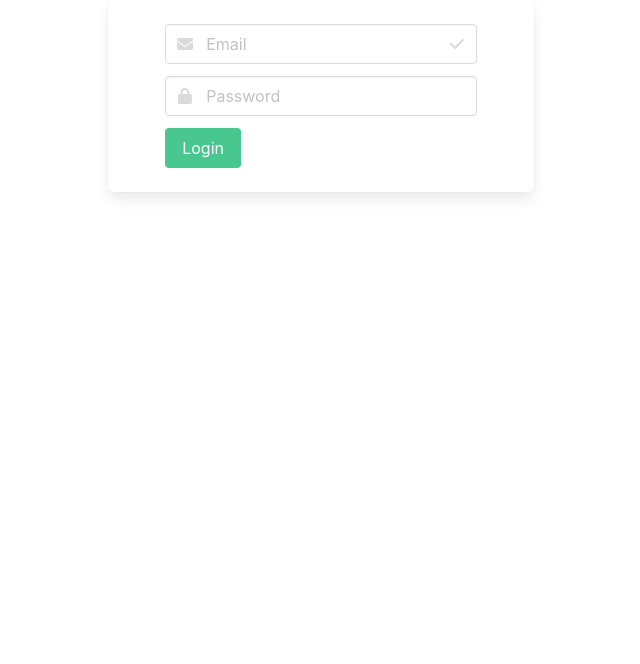
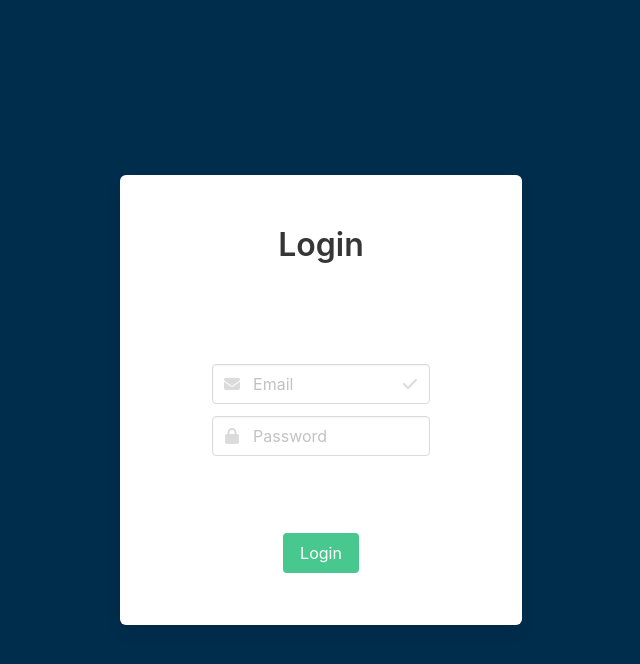
Before and after one commit to renanmontanopaz/animal-save-view, a Vue app: page /login in a window 1280 px wide. Shown: the top 664 px of the page, without its empty margins (319-959 px from the left). Built offline with nearby package versions, Linux system fonts and the light colour scheme.

Commit message:
estilizando login

```diff
--- a/src/views/Login.vue
+++ b/src/views/Login.vue
@@ -1,7 +1,9 @@
 <template>
   <main>
-    <div class="box column is-4" style="justify-content: center; display: flex">
-      <div class="column is-10">
+    <div class="column is-4" style="align-items: center; justify-content: space-around; display: flex; flex-direction: column">
+      <div class="box" style="align-items: center; justify-content: space-around; display: flex; flex-direction: column; height: 450px; width: 100%">
+      <p class="title">Login</p>
+      <div class="column is-8">
         <div class="field">
           <p class="control has-icons-left has-icons-right">
             <input class="input" type="email" placeholder="Email" v-model="login.login" />
@@ -29,6 +31,7 @@
             </div>
           </div>
         </div>
+      </div>
       <div class="field">
         <p class="control">
           <button class="button is-success" @click="onClickLogin">
@@ -40,11 +43,26 @@
     </div>
   </main>
 </template>
-<style lang="scss">
+<style lang="scss" scoped>
 main {
   align-items: center;
   justify-content: center;
   display: flex;
+  height: 100vh;
+  background-color: #002d4c;
+}
+main::before {
+  content: "";
+  position: absolute;
+  top: 0;
+  left: 0;
+  right: 0;
+  bottom: 0;
+  background-color: rgba(0, 0, 0, 0.5); /* Cor de fundo com opacidade */
+  z-index: -1;
+}
+.box{
+
 }
 </style>
 <script lang="ts">
```
Also changed, not shown: src/assets/pets.jpg (added). Lines whose indentation alone changed are shown as unchanged.
